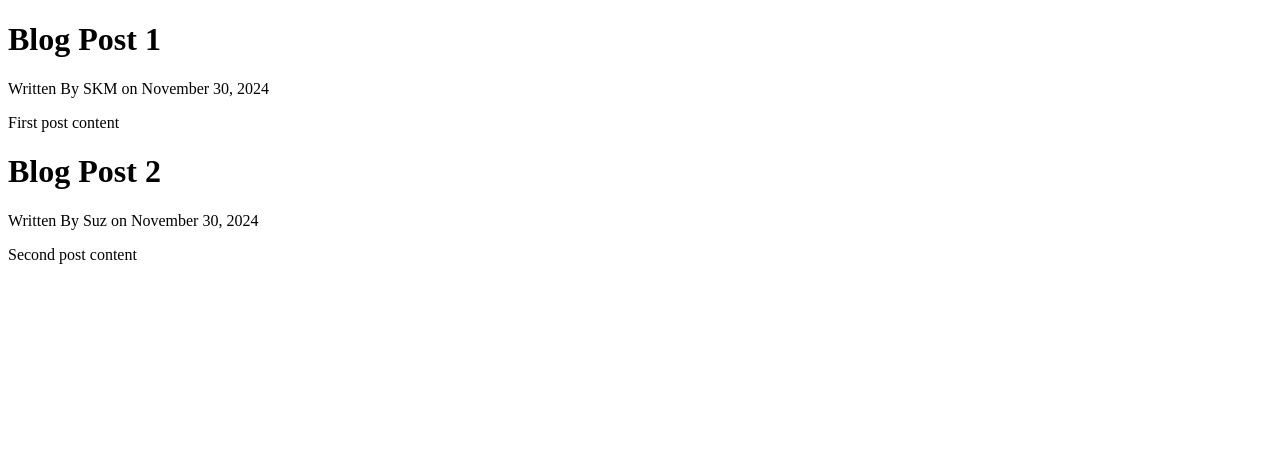
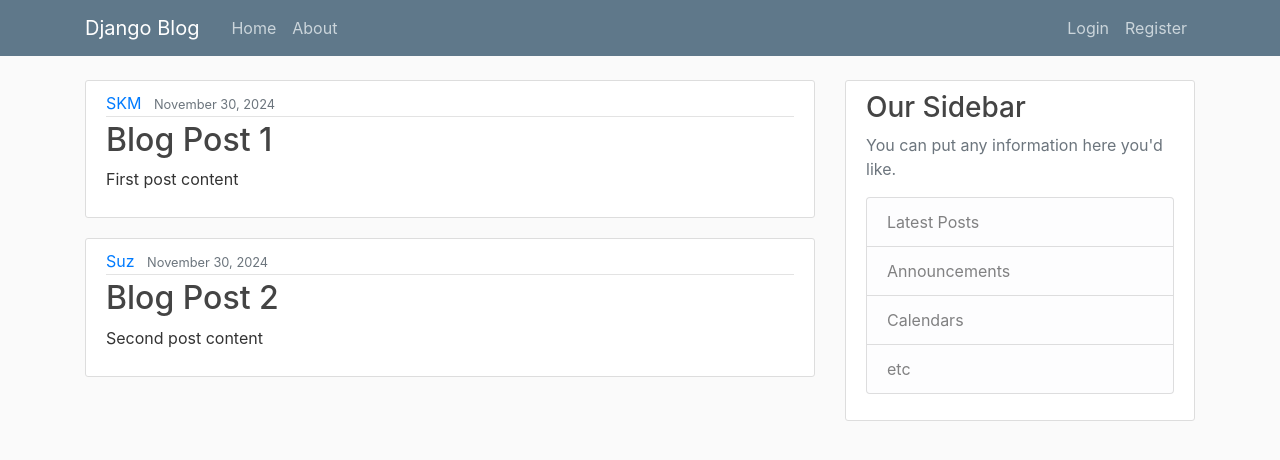
Before and after one commit to Manojjjjjj07/Personalised-Blog-WebApp, a Django app: page / in a window 1280 px wide. Shown: the top 460 px of the page. Run offline with Django 5.2, Linux system fonts and the light colour scheme; some libraries are stand-ins or nearby versions.

Commit message:
Updated Frontend

```diff
--- /dev/null
+++ b/BlogPop/static/BlogPop/main.css
@@ -0,0 +1,84 @@
+body {
+    background: #fafafa;
+    color: #333333;
+    margin-top: 5rem;
+  }
+
+  h1, h2, h3, h4, h5, h6 {
+    color: #444444;
+  }
+
+  ul {
+    margin: 0;
+  }
+
+  .bg-steel {
+    background-color: #5f788a;
+  }
+
+  .site-header .navbar-nav .nav-link {
+    color: #cbd5db;
+  }
+
+  .site-header .navbar-nav .nav-link:hover {
+    color: #ffffff;
+  }
+
+  .site-header .navbar-nav .nav-link.active {
+    font-weight: 500;
+  }
+
+  .content-section {
+    background: #ffffff;
+    padding: 10px 20px;
+    border: 1px solid #dddddd;
+    border-radius: 3px;
+    margin-bottom: 20px;
+  }
+
+  .article-title {
+    color: #444444;
+  }
+
+  a.article-title:hover {
+    color: #428bca;
+    text-decoration: none;
+  }
+
+  .article-content {
+    white-space: pre-line;
+  }
+
+  .article-img {
+    height: 65px;
+    width: 65px;
+    margin-right: 16px;
+  }
+
+  .article-metadata {
+    padding-bottom: 1px;
+    margin-bottom: 4px;
+    border-bottom: 1px solid #e3e3e3
+  }
+
+  .article-metadata a:hover {
+    color: #333;
+    text-decoration: none;
+  }
+
+  .article-svg {
+    width: 25px;
+    height: 25px;
+    vertical-align: middle;
+  }
+
+  .account-img {
+    height: 125px;
+    width: 125px;
+    margin-right: 20px;
+    margin-bottom: 16px;
+  }
+
+  .account-heading {
+    font-size: 2.5rem;
+  }
--- /dev/null
+++ b/BlogPop/templates/BlogPop/base.html
@@ -0,0 +1,66 @@
+{% load static %}
+<!DOCTYPE html>
+<html>
+<head>
+
+    <meta charset="utf-8">
+    <meta name="viewport" content="width=device-width, initial-scale=1, shrink-to-fit=no">
+
+    <link rel="stylesheet" href="https://maxcdn.bootstrapcdn.com/bootstrap/4.0.0/css/bootstrap.min.css" integrity="sha384-Gn5384xqQ1aoWXA+058RXPxPg6fy4IWvTNh0E263XmFcJlSAwiGgFAW/dAiS6JXm" crossorigin="anonymous">
+
+    <link rel="stylesheet" type="text/css" href="{% static 'BlogPop/main.css' %}">
+
+    {% if title %}
+        <title>BlogPop - {{ Title }}</title>
+    {% else %}
+        <title>BlogPop</title>
+    {% endif %}
+</head>
+<body>
+    <header class="site-header">
+      <nav class="navbar navbar-expand-md navbar-dark bg-steel fixed-top">
+        <div class="container">
+          <a class="navbar-brand mr-4" href="{% url 'BlogPop-home' %}">Django Blog</a>
+          <button class="navbar-toggler" type="button" data-toggle="collapse" data-target="#navbarToggle" aria-controls="navbarToggle" aria-expanded="false" aria-label="Toggle navigation">
+          <span class="navbar-toggler-icon"></span>
+          </button>
+          <div class="collapse navbar-collapse" id="navbarToggle">
+            <div class="navbar-nav mr-auto">
+              <a class="nav-item nav-link" href="{% url 'BlogPop-home' %}">Home</a>
+              <a class="nav-item nav-link" href="{% url 'BlogPop-about' %}">About</a>
+            </div>
+            <!-- Navbar Right Side -->
+            <div class="navbar-nav">
+              <a class="nav-item nav-link" href="#">Login</a>
+              <a class="nav-item nav-link" href="#">Register</a>
+            </div>
+          </div>
+        </div>
+      </nav>
+    </header>
+    <main role="main" class="container">
+      <div class="row">
+        <div class="col-md-8">
+          {% block content %}{% endblock %}
+        </div>
+        <div class="col-md-4">
+          <div class="content-section">
+            <h3>Our Sidebar</h3>
+            <p class='text-muted'>You can put any information here you'd like.
+              <ul class="list-group">
+                <li class="list-group-item list-group-item-light">Latest Posts</li>
+                <li class="list-group-item list-group-item-light">Announcements</li>
+                <li class="list-group-item list-group-item-light">Calendars</li>
+                <li class="list-group-item list-group-item-light">etc</li>
+              </ul>
+            </p>
+          </div>
+        </div>
+      </div>
+    </main>
+
+    <script src="https://code.jquery.com/jquery-3.2.1.slim.min.js" integrity="sha384-KJ3o2DKtIkvYIK3UENzmM7KCkRr/rE9/Qpg6aAZGJwFDMVNA/GpGFF93hXpG5KkN" crossorigin="anonymous"></script>
+    <script src="https://cdnjs.cloudflare.com/ajax/libs/popper.js/1.12.9/umd/popper.min.js" integrity="sha384-ApNbgh9B+Y1QKtv3Rn7W3mgPxhU9K/ScQsAP7hUibX39j7fakFPskvXusvfa0b4Q" crossorigin="anonymous"></script>
+    <script src="https://maxcdn.bootstrapcdn.com/bootstrap/4.0.0/js/bootstrap.min.js" integrity="sha384-JZR6Spejh4U02d8jOt6vLEHfe/JQGiRRSQQxSfFWpi1MquVdAyjUar5+76PVCmYl" crossorigin="anonymous"></script>
+</body>
+</html>
--- a/BlogPop/templates/BlogPop/home.html
+++ b/BlogPop/templates/BlogPop/home.html
@@ -1,15 +1,15 @@
-<!DOCTYPE html>
-<html lang="en">
-<head>
-    <meta charset="UTF-8">
-    <meta name="viewport" content="width=device-width, initial-scale=1.0">
-    <title>Blog Home!</title>
-</head>
-<body>
+{% extends "BlogPop/base.html" %}
+{% block content %}
     {% for post in posts %}
-        <h1>{{post.Title}}</h1>
-        <p>Written By {{post.Author}} on {{post.Date_Posted}}</p>
-        <p>{{post.Content}}</p>
+        <article class="media content-section">
+          <div class="media-body">
+            <div class="article-metadata">
+              <a class="mr-2" href="#">{{ post.Author }}</a>
+              <small class="text-muted">{{ post.Date_Posted }}</small>
+            </div>
+            <h2><a class="article-title" href="#">{{ post.Title }}</a></h2>
+            <p class="article-content">{{ post.Content }}</p>
+          </div>
+        </article>
     {% endfor %}
-</body>
-</html>
+{% endblock content %}
```
Also changed, not shown: BlogPop/templates/BlogPop/about.html (+3 -10 lines).
